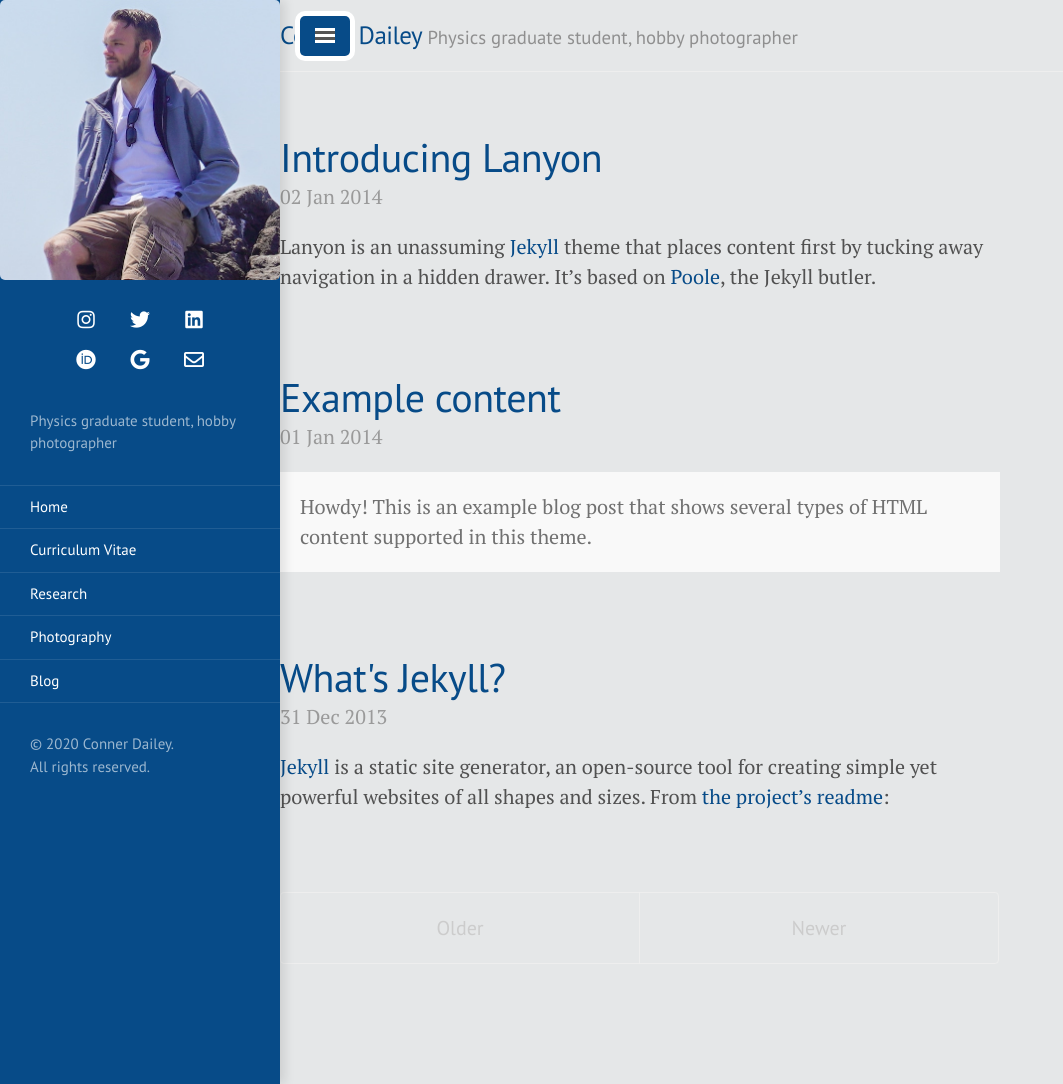
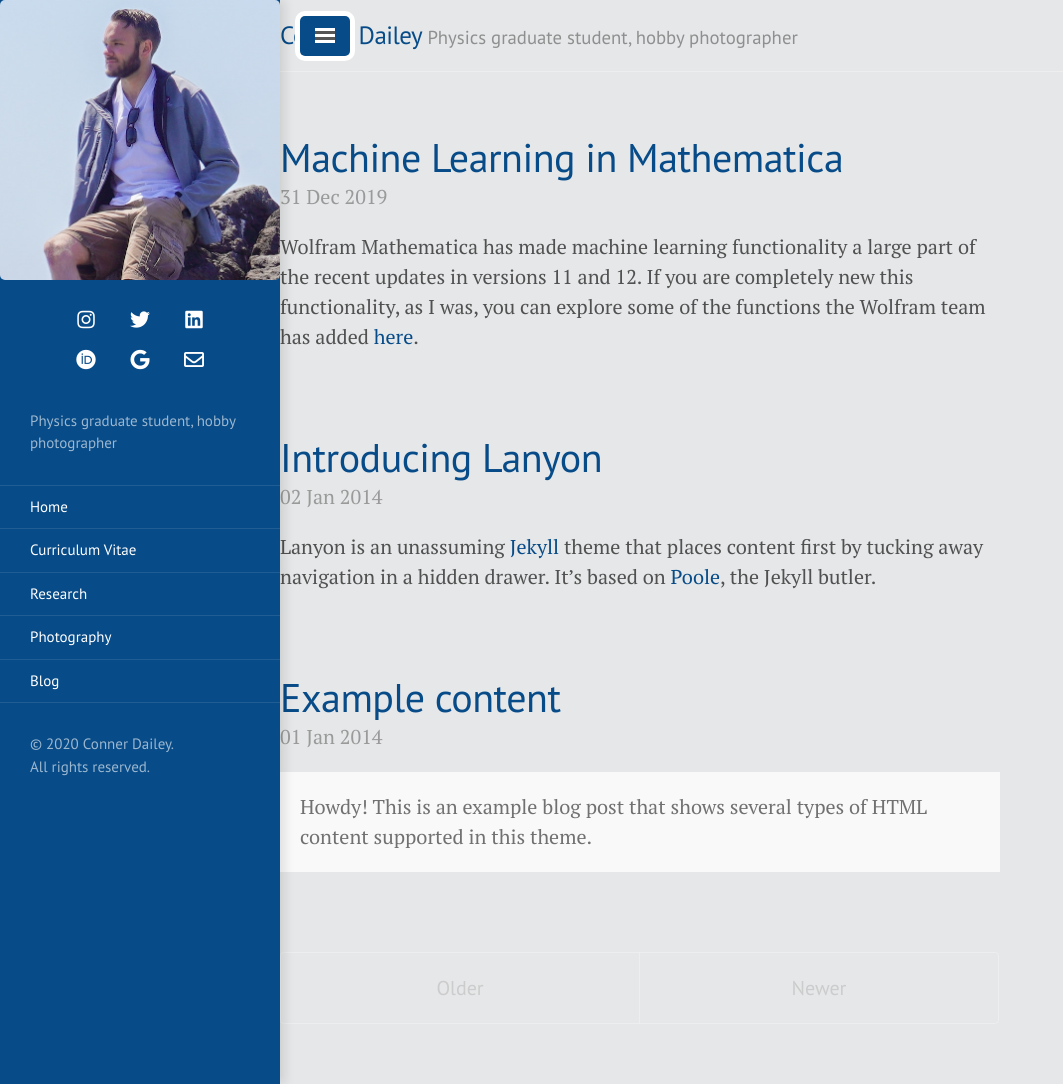
Before and after one commit to TakeTwiceDailey/TakeTwiceDailey.github.io, a Jekyll site: the page built from blog/index.html, in a window 1280 px wide and 1084 px high. Shown: the whole window, without its empty margins (0-1063 px from the left). Built offline with Jekyll 4.4.1, drawn with Linux system fonts in a browser that asks for light colours; nearby versions of some CDN libraries; the list of posts is cut into pages by our own code.

Commit message:
added a blog post

```diff
--- a/_posts/2013-12-31-whats-jekyll.md
+++ /dev/null
@@ -1,12 +0,0 @@
----
-layout: post
-title: What's Jekyll?
----
-
-[Jekyll](http://jekyllrb.com) is a static site generator, an open-source tool for creating simple yet powerful websites of all shapes and sizes. From [the project's readme](https://github.com/mojombo/jekyll/blob/master/README.markdown):
-
-  > Jekyll is a simple, blog aware, static site generator. It takes a template directory [...] and spits out a complete, static website suitable for serving with Apache or your favorite web server. This is also the engine behind GitHub Pages, which you can use to host your project’s page or blog right here from GitHub.
-
-It's an immensely useful tool and one we encourage you to use here with Lanyon.
-
-Find out more by [visiting the project on GitHub](https://github.com/mojombo/jekyll).
--- /dev/null
+++ b/_posts/2019-12-31-mathematica-machine-learning.md
@@ -0,0 +1,12 @@
+---
+layout: post
+title: Machine Learning in Mathematica
+---
+
+Wolfram Mathematica has made machine learning functionality a large part of the recent updates in versions 11 and 12. If you are completely new this functionality, as I was, you can explore some of the functions the Wolfram team has added [here](https://reference.wolfram.com/language/guide/MachineLearning.html).
+
+> The Wolfram Language includes a wide range of state-of-the-art integrated machine learning capabilities, from highly automated functions like Predict and Classify to functions based on specific methods and diagnostics, including the latest neural net approaches. The functions work on many types of data, including numerical, categorical, time series, textual, image and audio.
+
+I have found that their documentation and guides for machine learning are more geared to people who already have a good understanding in the subject. So I have included a general introduction and several simple examples myself in this post, might be useful to others.
+
+## What is machine learning?
```
Also changed, not shown: index.md (+5 -0 lines).
